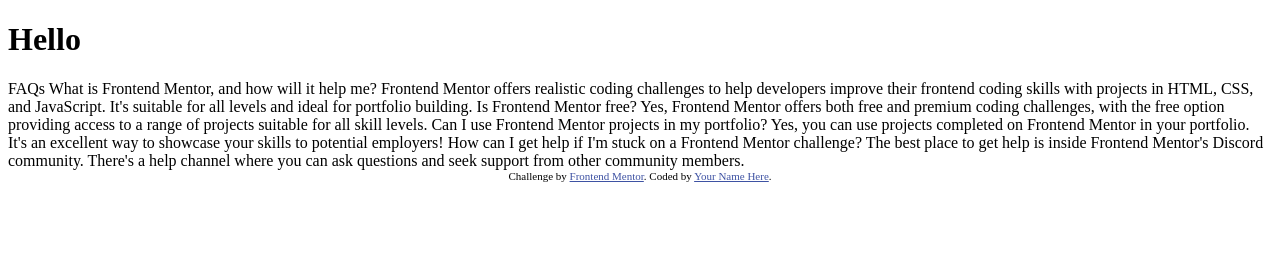
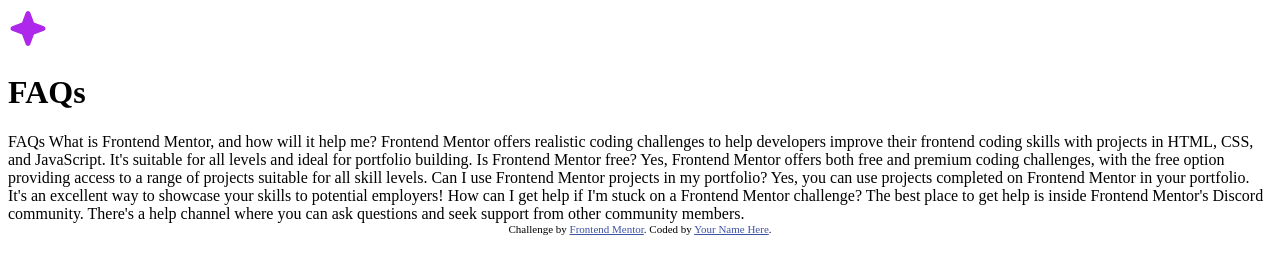
Before and after one commit to SaeM843/FAQ-accordion, a plain HTML site: page index.html in a window 1280 px wide. Drawn offline with Linux system fonts and the light colour scheme.

Commit message:
added a title and astar icon

```diff
--- a/index.html
+++ b/index.html
@@ -26,7 +26,12 @@
     </style>
   </head>
   <body>
-    <h1>Hello</h1>
+    <div class="container">
+      <div class="card-title">
+        <img src="./assets/images/icon-star.svg" alt="star icon" />
+        <h1 class="faq">FAQs</h1>
+      </div>
+    </div>
     FAQs What is Frontend Mentor, and how will it help me? Frontend Mentor
     offers realistic coding challenges to help developers improve their frontend
     coding skills with projects in HTML, CSS, and JavaScript. It's suitable for
```
